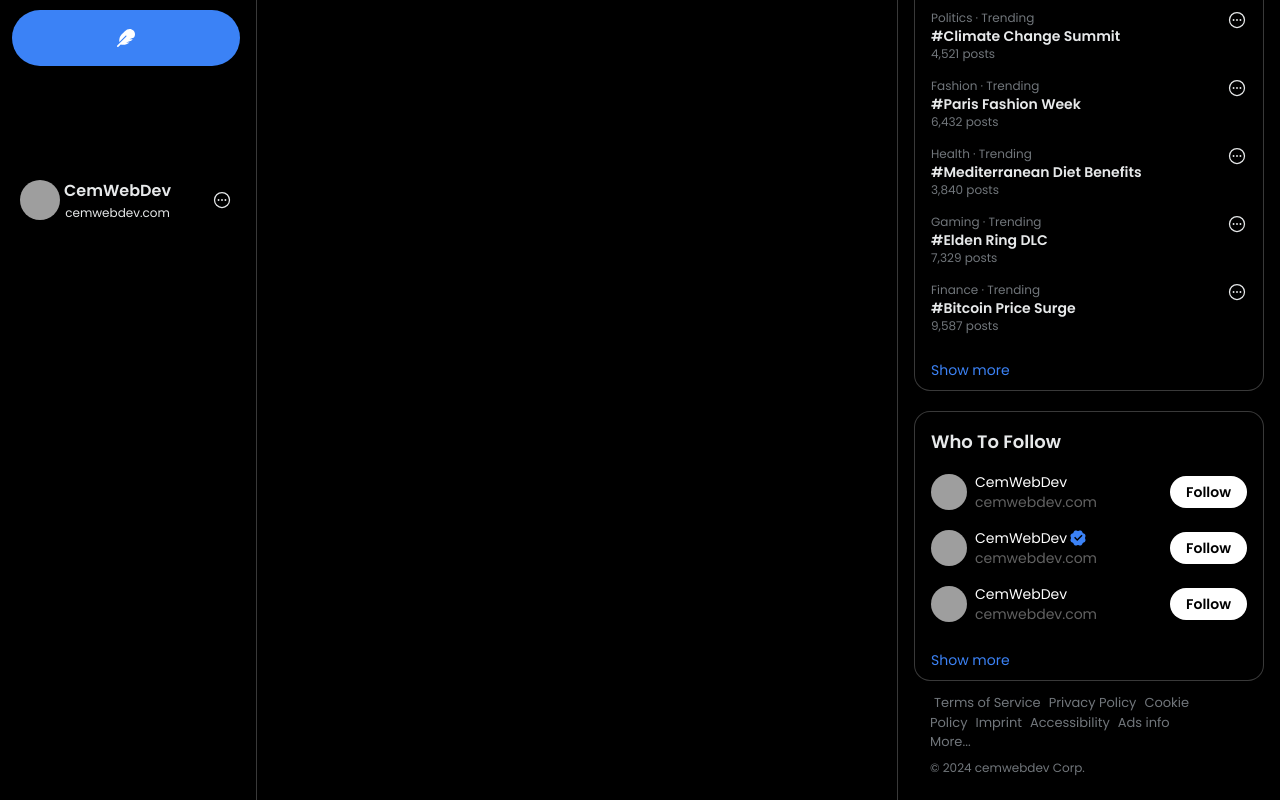
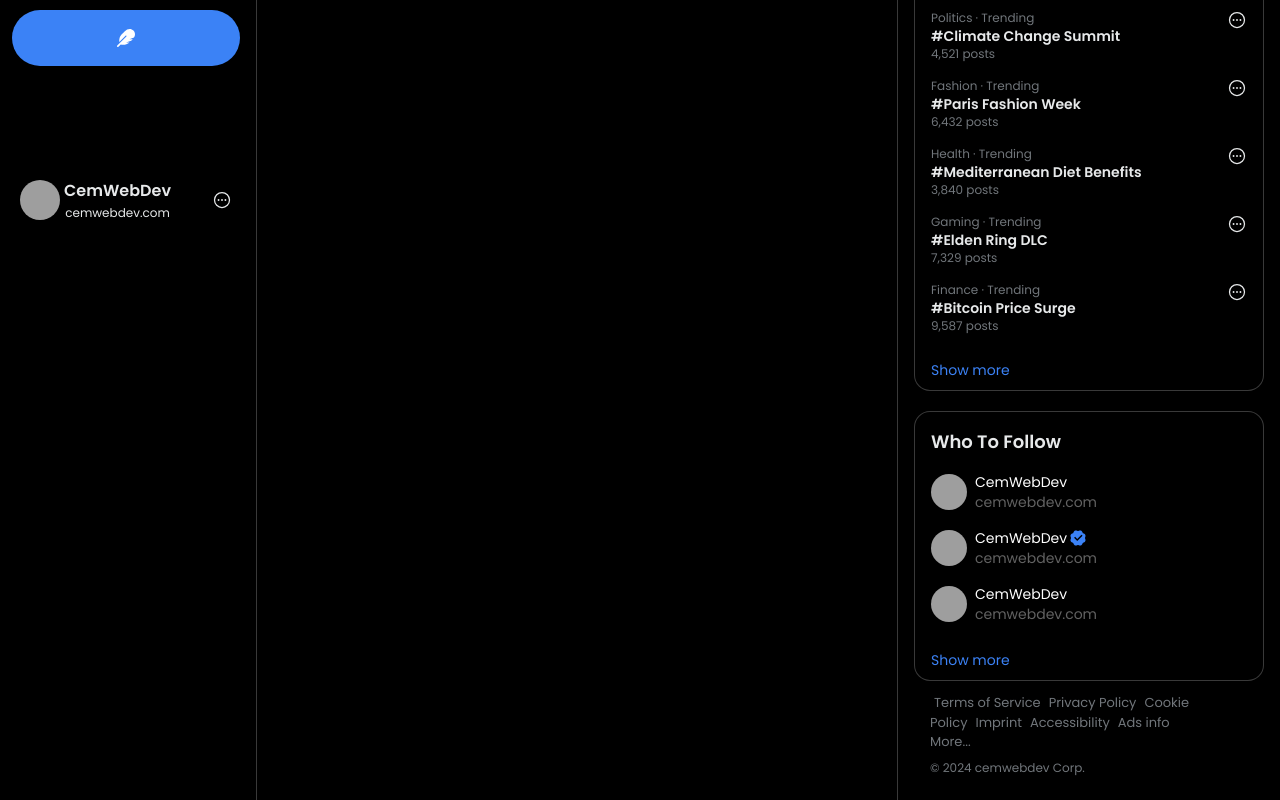
Before and after one commit to CemWebDev/x-ui-clone, a React (Vite) app: page / in a window 1280 px wide. Shown: the part 563-1363 px from the top of the page. Built offline with nearby package versions, Linux system fonts and the light colour scheme; grey boxes are pictures that could not be loaded.

Commit message:
feat: Add theme-based style management to Button component
- updated basic variant to have dynamic background and text color based on light and not light theme

- used useSelector to retrieve the theme from Redux store

```diff
--- a/src/components/UI/Button.jsx
+++ b/src/components/UI/Button.jsx
@@ -1,15 +1,25 @@
 import PropTypes from "prop-types";
 import classNames from "classnames";
+import { useSelector } from "react-redux";
 
 const Button = ({ size, variant, children, className, ...props }) => {
+  const theme = useSelector((state) => state.appearance);
+
   const buttonClass = classNames(
     {
       "px-4 h-8 text-sm": size === "small",
       "px-4 h-9 text-sm": size === "normal",
       "p-4 h-14 w-full xl:w-[90%] w-[52px] xl:w-auto text-lg": size === "large",
-      "bg-blue-500 hover:bg-blue-600 text-white": variant === "primary",
-      "text-black bg-white hover:bg-gray-200": variant === "white",
-      "bg-transparent border border-gray-200": variant === "follow-outline",
+      "bg-[color:var(--color-primary)] text-white": variant === "primary",
+
+      "bg-white text-black hover:bg-gray-200":
+        variant === "basic" && theme.backgroundColor.name !== "light",
+
+      "bg-black text-white hover:bg-gray-800":
+        variant === "basic" && theme.backgroundColor.name === "light",
+
+      "bg-transparent border border-gray-200 text-[color:var(--text-color)]":
+        variant === "follow-outline",
       "flex items-center justify-center rounded-full font-semibold transition-colors": true,
     },
     className
```
